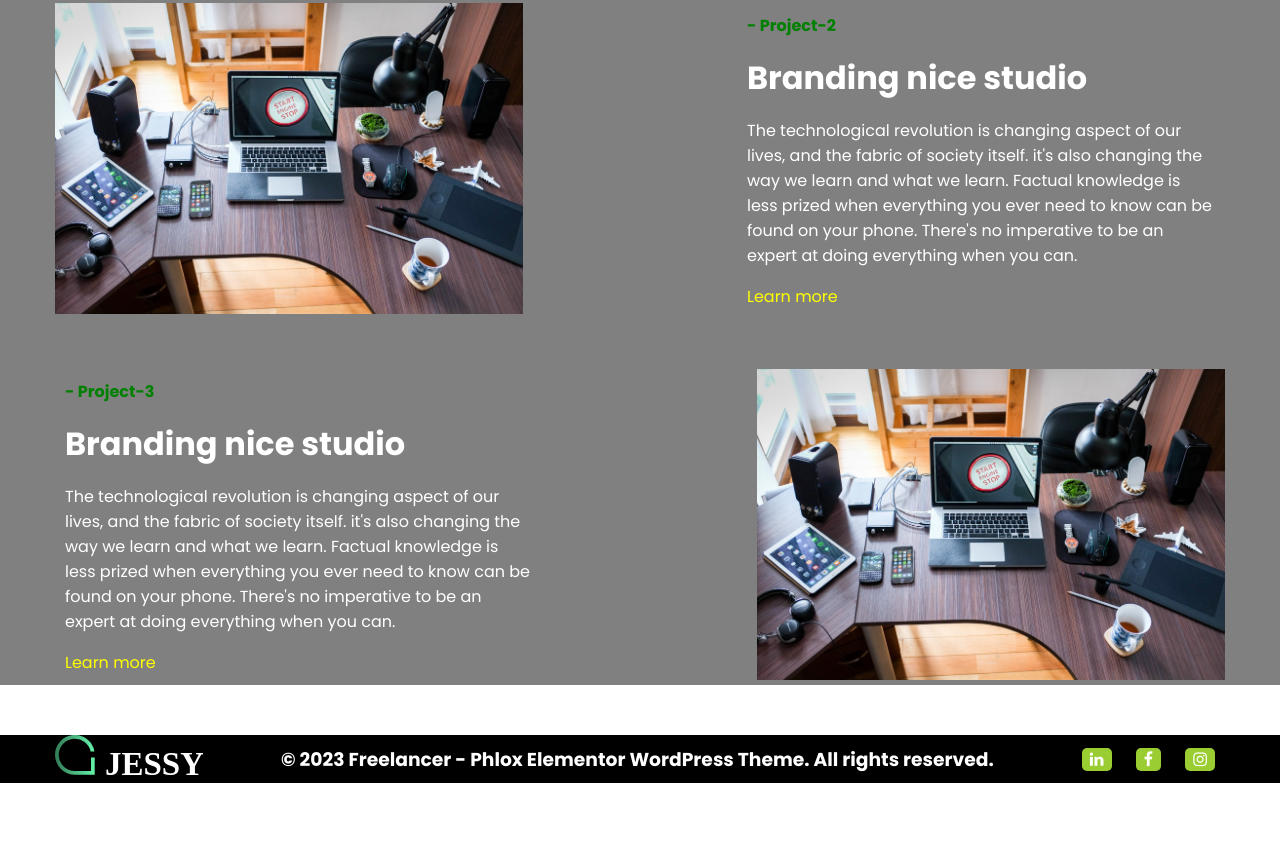
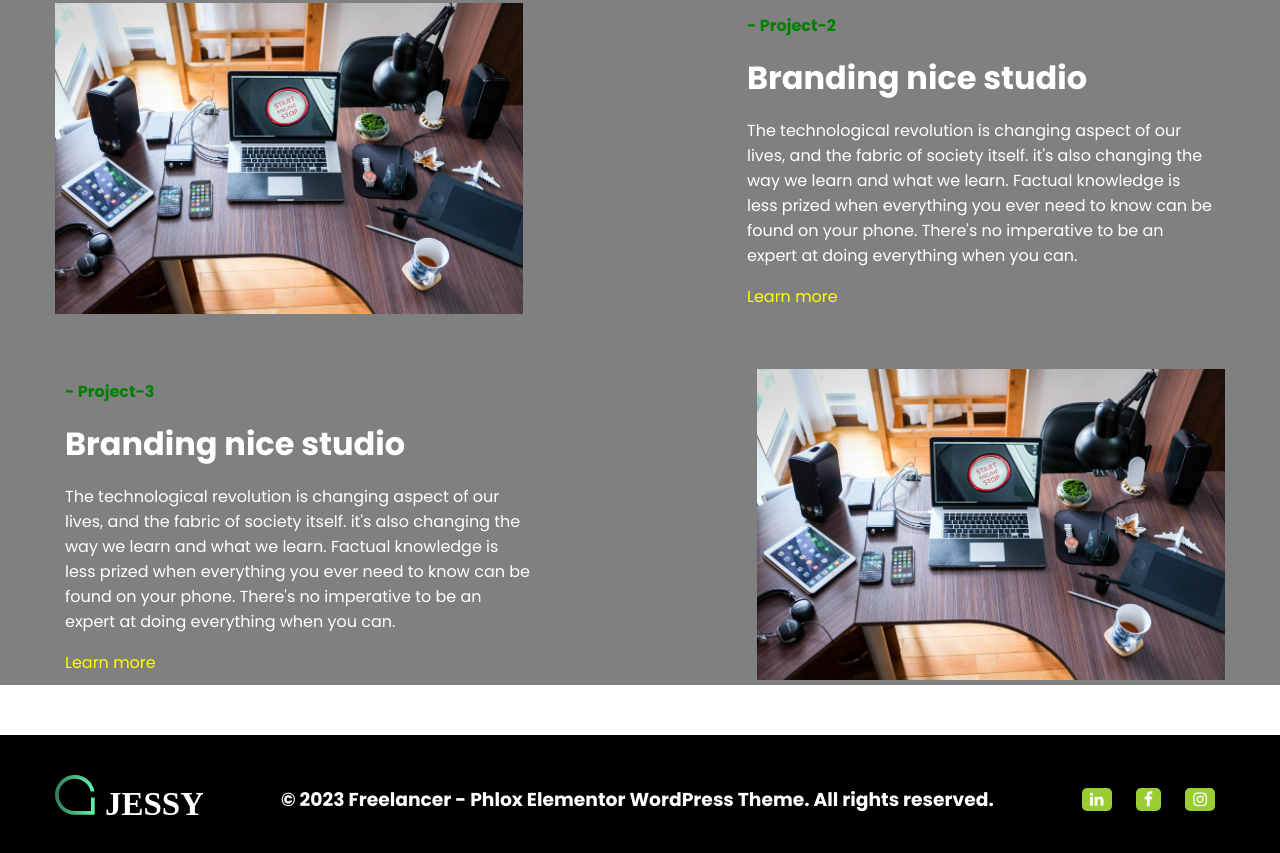
Before and after one commit to salmanhidayat005/Salman-Web-Project, a plain HTML site: page index.html in a window 1280 px wide. Shown: the part 1932-2785 px from the top of the page. Before the commit the page ends 2715 px from the top, so only its background shows below. Drawn offline with nearby package versions, Linux system fonts and the light colour scheme; files whose address does not match are found by name.

Commit message:
increase padding

```diff
--- a/assets/css/style.css
+++ b/assets/css/style.css
@@ -226,46 +226,9 @@ body{
 
 
 
-
-
-
-
-
-
-
-
-
-
-
-
-
-
-
-
-
-
-
-
-
-
-
-
-
-
-
-
-
-
-
-
-
-
-
-
-
-
 .footer{
-    background-color: black
+    background-color: black;
+    padding: 40px 0;
 
 }
 .footer-content{
```
